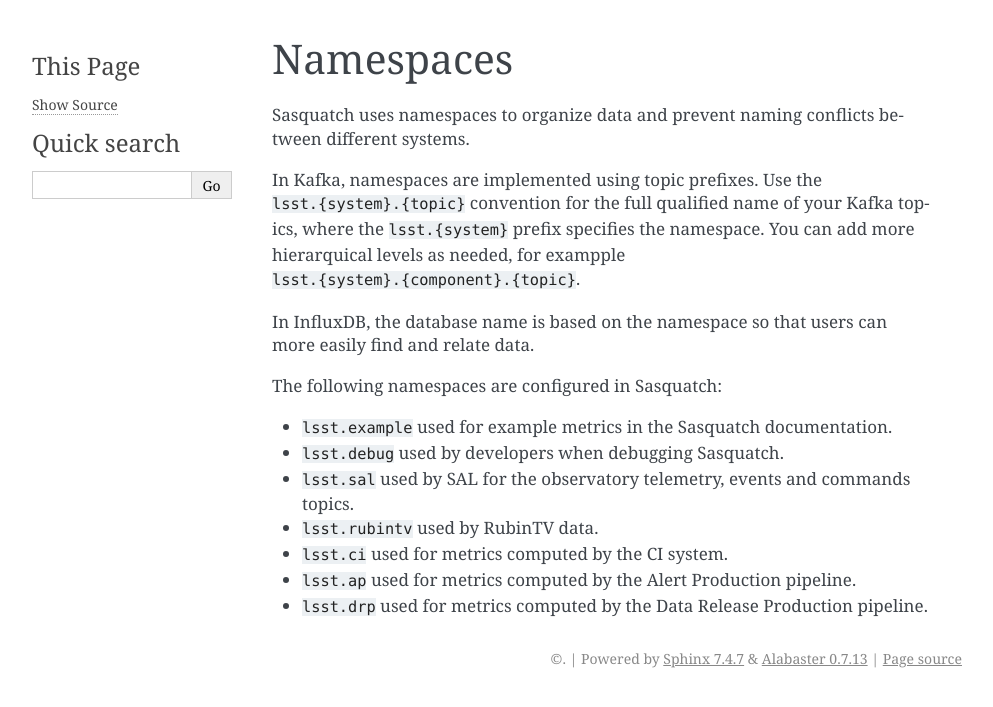
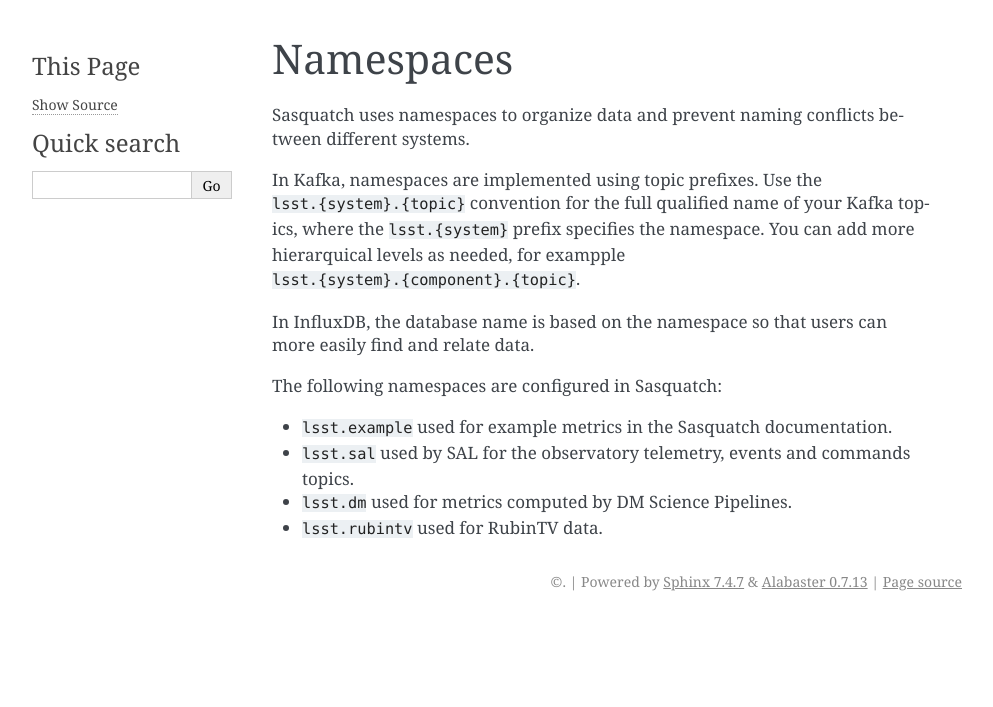
Before and after one commit to lsst-sqre/sasquatch, a Sphinx documentation site: the page built from docs/user-guide/namespaces.rst, in a window 1280 px wide. Shown: the top 707 px of the page, without its empty margins (148-1141 px from the left). Built offline with Sphinx 7.4.7, drawn with Linux system fonts in a browser that asks for light colours.

Commit message:
Drop lsst.debug namespace
- Also use a single namespace lsst.dm for DM Science Pipeline metrics

```diff
--- a/docs/user-guide/namespaces.rst
+++ b/docs/user-guide/namespaces.rst
@@ -15,9 +15,6 @@
 The following namespaces are configured in Sasquatch:
 
 - ``lsst.example`` used for example metrics in the Sasquatch documentation.
-- ``lsst.debug`` used by developers when debugging Sasquatch.
 - ``lsst.sal`` used by SAL for the observatory telemetry, events and commands topics.
-- ``lsst.rubintv`` used by RubinTV data.
-- ``lsst.ci`` used for metrics computed by the CI system.
-- ``lsst.ap`` used for metrics computed by the Alert Production pipeline.
-- ``lsst.drp`` used for metrics computed by the Data Release Production pipeline.
+- ``lsst.dm`` used for metrics computed by DM Science Pipelines.
+- ``lsst.rubintv`` used for RubinTV data.
```
